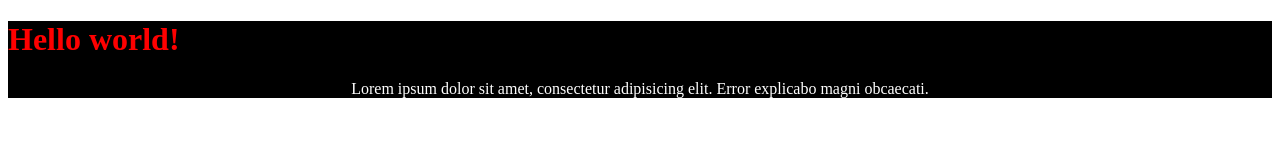
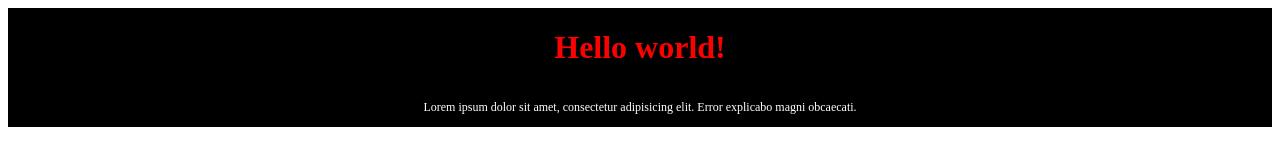
Before and after one commit to krausersit/test, a plain HTML site: page index.html in a window 1280 px wide. Drawn offline with Linux system fonts and the light colour scheme.

Commit message:
Исправление конфликтов в style.css + переход в master

```diff
--- a/css/style.css
+++ b/css/style.css
@@ -1,4 +1,8 @@
 .main-block {
+	display: flex;
+	flex-direction: column;
+	justify-content: center;
+	align-items: center;
 	background-color: black;
 }
 .main-block_header {
@@ -6,5 +10,5 @@
 }
 .main-block_parag {
 	color: white;
-	text-align: center;
+	font-size: 12px;
 }
```
